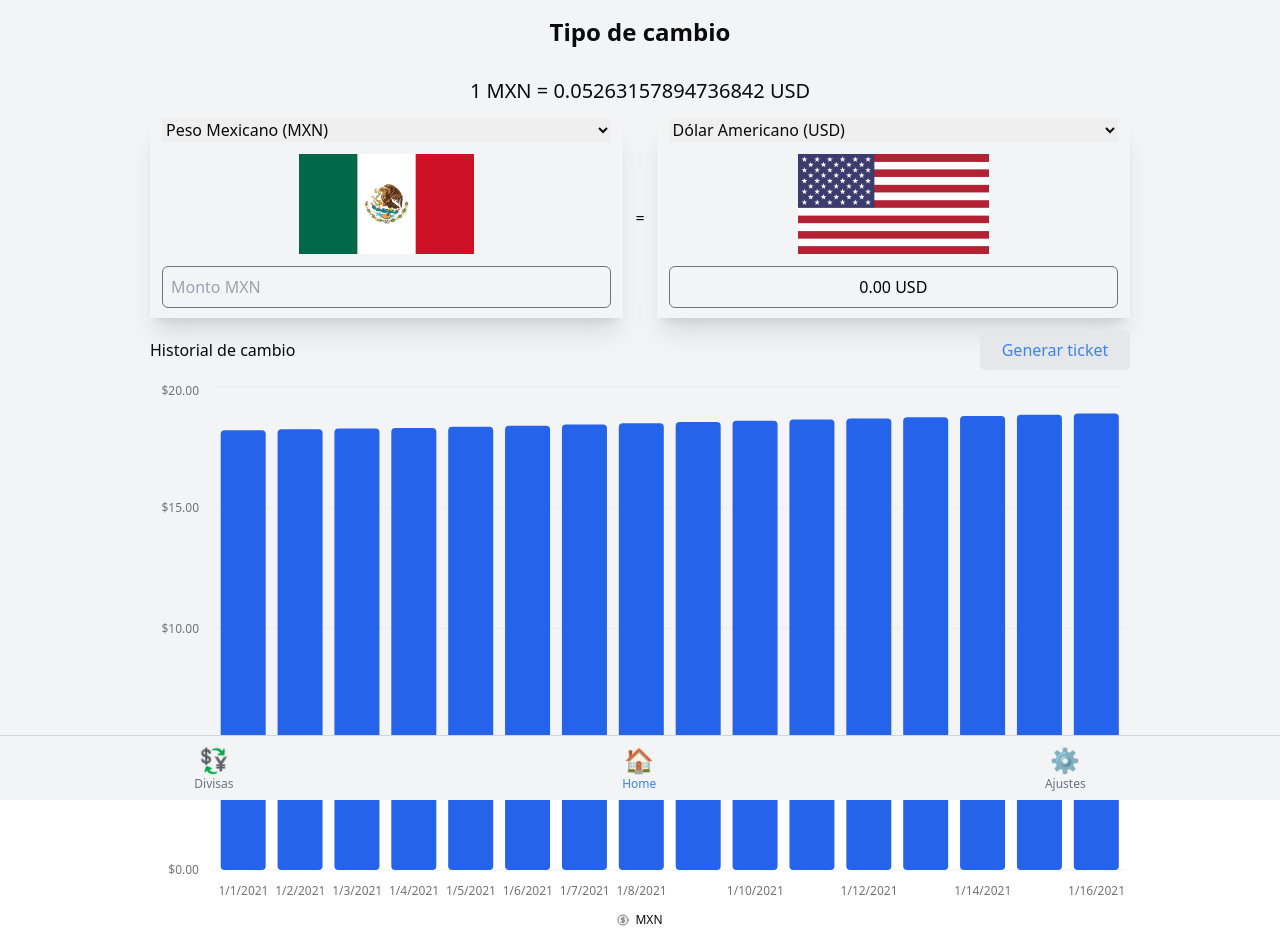
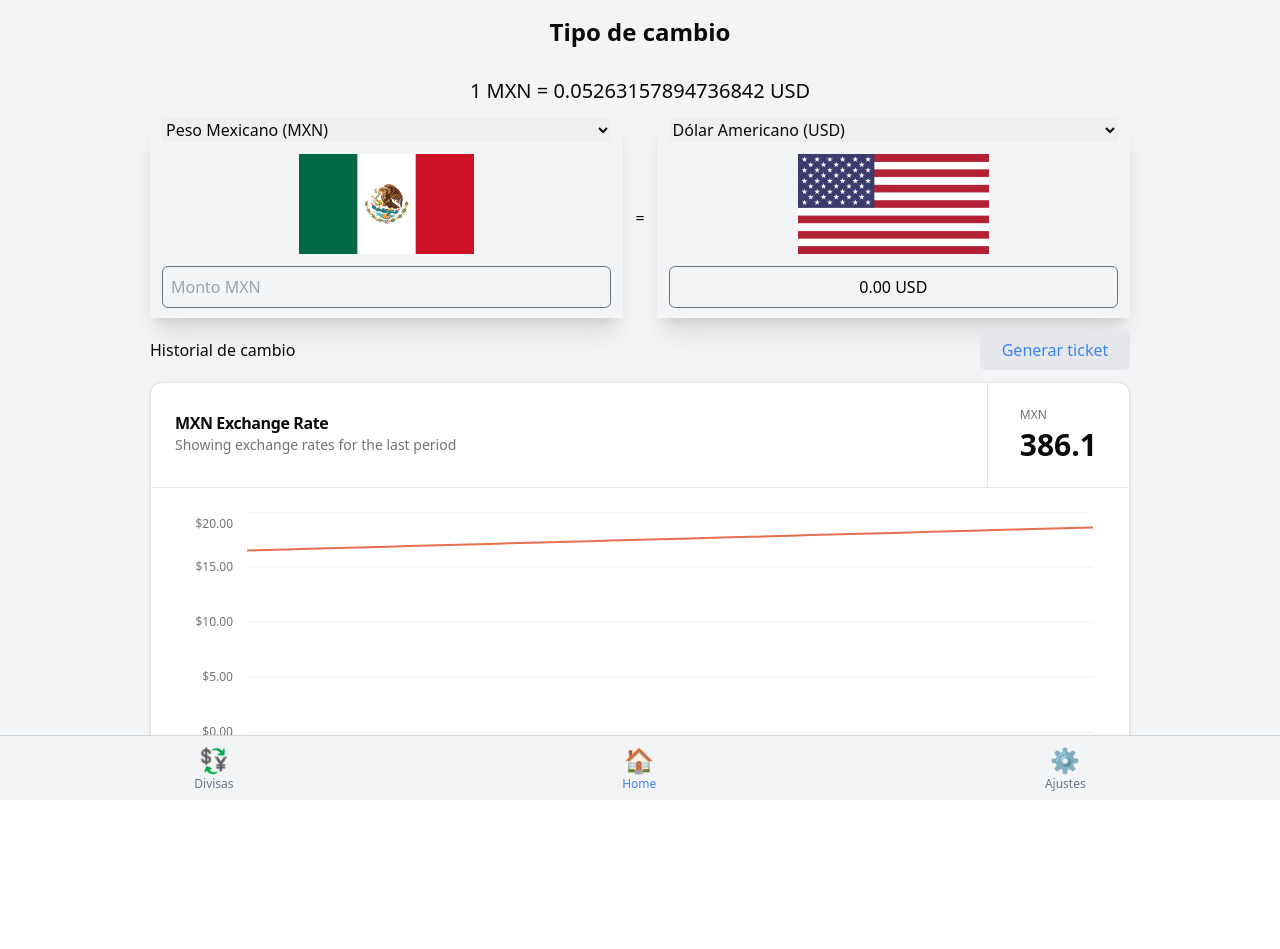
Before and after one commit to AbelardoReyes/AppConversion, a React (Vite) app: page / in a window 1280 px wide. After the commit the page ends 803 px from the top, so only its background shows below. Built offline with nearby package versions, Linux system fonts and the light colour scheme.

Commit message:
exchange updated

```diff
--- a/src/components/charts/ExchangeChart.tsx
+++ b/src/components/charts/ExchangeChart.tsx
@@ -1,115 +1,139 @@
-import {
-  ChartConfig,
-  ChartContainer,
-  ChartLegend,
-  ChartLegendContent,
-  ChartTooltip,
-  ChartTooltipContent
-} from "@/components/ui/chart.tsx";
-import { Bar, BarChart, CartesianGrid, XAxis, YAxis } from "recharts";
+import { useEffect, useMemo, useState } from "react";
+import { CartesianGrid, Line, LineChart, XAxis, YAxis } from "recharts";
 import { CircleDollarSign } from "lucide-react";
 
-const charData = [
-  {
-    date: "2021-01-01",
-    MXN: 18.21,
+import { Card, CardContent, CardDescription, CardHeader, CardTitle } from "@/components/ui/card";
+import { ChartConfig, ChartContainer, ChartTooltip, ChartTooltipContent } from "@/components/ui/chart";
+import { Exchange } from "@/types/exchange";
+import { addExchangeToHistory, getExchangeHistory } from "@/lib/store/history";
+
+const chartConfig = {
+  views: {
+    label: "Exchange Rate"
   },
-  {
-    date: "2021-01-02",
-    MXN: 18.25,
-  },
-  {
-    date: "2021-01-03",
-    MXN: 18.28,
-  },
-  {
-    date: "2021-01-04",
-    MXN: 18.30,
-  },
-  {
-    date: "2021-01-05",
-    MXN: 18.35,
-  },
-  {
-    date: "2021-01-06",
-    MXN: 18.40,
-  },
-  {
-    date: "2021-01-07",
-    MXN: 18.45,
-  },
-  {
-    date: "2021-01-08",
-    MXN: 18.50,
-  },
-  {
-    date: "2021-01-09",
-    MXN: 18.55,
-  },
-  {
-    date: "2021-01-10",
-    MXN: 18.60,
-  },
-  {
-    date: "2021-01-11",
-    MXN: 18.65,
-  },
-  {
-    date: "2021-01-12",
-    MXN: 18.70,
-  },
-  {
-    date: "2021-01-13",
-    MXN: 18.75,
-  },
-  {
-    date: "2021-01-14",
-    MXN: 18.80,
-  },
-  {
-    date: "2021-01-15",
-    MXN: 18.85,
-  },
-  {
-    date: "2021-01-16",
-    MXN: 18.90,
-  }
-]
-
-const charConfig= {
   MXN: {
     label: "MXN",
-    icon: CircleDollarSign,
-    color: "#2563eb",
+    color: "hsl(var(--chart-1))",
+    icon: CircleDollarSign
   }
-} satisfies ChartConfig
+} satisfies ChartConfig;
 
 export default function ExchangeChart() {
+  const [chartData, setChartData] = useState<Exchange[]>([]);
+
+  useEffect(() => {
+    const fetchExchangeHistory = async () => {
+      const data = await getExchangeHistory("MXN");
+      setChartData(data);
+    };
+    fetchExchangeHistory();
+  }, []);
+
+  useEffect(() => {
+    const timer = setTimeout(() => {
+      addExchangeToHistory("MXN", {
+        date: new Date().toISOString(),
+        value: Math.random() * 100
+      }).then(() => {
+        console.log("Added new exchange to history");
+        getExchangeHistory("MXN").then((data) => {
+          setChartData(data);
+        });
+      });
+    }, 10000); // 10 seconds
+    return () => clearTimeout(timer);
+  }, []);
+
+  const total = useMemo(
+    () => chartData.reduce((acc, curr) => acc + curr.value, 0),
+    [chartData]
+  );
+
   return (
-    <ChartContainer config={charConfig} className="min-h-[200px] w-full">
-      <BarChart accessibilityLayer data={charData}>
+    <Card>
+      <CardHeader className="flex flex-col items-stretch space-y-0 border-b p-0 sm:flex-row">
+        <div className="flex flex-1 flex-col justify-center gap-1 px-6 py-5 sm:py-6">
+          <CardTitle>MXN Exchange Rate</CardTitle>
+          <CardDescription>
+            Showing exchange rates for the last period
+          </CardDescription>
+        </div>
+        <div className="flex">
+          <div
+            className="flex flex-1 flex-col justify-center gap-1 border-t px-6 py-4 text-left sm:border-l sm:border-t-0 sm:px-8 sm:py-6">
+            <span className="text-xs text-muted-foreground">
+              {chartConfig.MXN.label}
+            </span>
+            <span className="text-lg font-bold leading-none sm:text-3xl">
+              {total.toLocaleString()}
+            </span>
+          </div>
+        </div>
+      </CardHeader>
+      <CardContent className="px-2 sm:p-6">
+        <ChartContainer
+          config={chartConfig}
+          className="aspect-auto h-[250px] w-full"
+        >
+          <LineChart
+            accessibilityLayer
+            data={chartData}
+            margin={{
+              left: 12,
+              right: 12
+            }}
+          >
             <CartesianGrid vertical={false} />
-        <ChartTooltip content={<ChartTooltipContent />} />
-        <YAxis
-          tickLine={false}
-          tickMargin={10}
-          axisLine={false}
-          tickFormatter={(value) => new Intl.NumberFormat("es-MX", {
-            style: "currency",
-            currency: "MXN"
-          }).format(value)}
-        />
             <XAxis
               dataKey="date"
               tickLine={false}
-          tickMargin={10}
               axisLine={false}
-          tickFormatter={(value) => new Date(value).toLocaleDateString()}
+              tickMargin={8}
+              minTickGap={32}
+              tickFormatter={(value) => {
+                const date = new Date(value);
+                return date.toLocaleDateString("en-US", {
+                  month: "short",
+                  day: "numeric"
+                });
+              }}
             />
-        <ChartLegend content={<ChartLegendContent />} />
-        <Bar dataKey="MXN" fill="var(--color-MXN)" radius={4} />
-      </BarChart>
-
+            <YAxis
+              tickLine={false}
+              axisLine={false}
+              tickMargin={8}
+              tickFormatter={(value) =>
+                new Intl.NumberFormat("es-MX", {
+                  style: "currency",
+                  currency: "MXN"
+                }).format(value)
+              }
+            />
+            <ChartTooltip
+              content={
+                <ChartTooltipContent
+                  className="w-[150px]"
+                  nameKey="views"
+                  labelFormatter={(value) => {
+                    return new Date(value).toLocaleDateString("en-US", {
+                      month: "short",
+                      day: "numeric",
+                      year: "numeric"
+                    });
+                  }}
+                />
+              }
+            />
+            <Line
+              dataKey="value"
+              type="monotone"
+              stroke={`var(--color-MXN)`}
+              strokeWidth={2}
+              dot={false}
+            />
+          </LineChart>
         </ChartContainer>
-  )
+      </CardContent>
+    </Card>
+  );
 }
--- /dev/null
+++ b/src/lib/jsons/exchange_history.json
@@ -0,0 +1,92 @@
+{
+  "MXN": [
+    {
+      "value": 16.5,
+      "date": "2022-01-01"
+    },
+    {
+      "value": 16.6,
+        "date": "2022-01-02"
+    },
+    {
+      "value": 16.7,
+      "date": "2022-01-03"
+    },
+    {
+      "value": 16.8,
+      "date": "2022-01-04"
+    },
+    {
+      "value": 16.9,
+      "date": "2022-01-05"
+    },
+    {
+      "value": 17.0,
+      "date": "2022-01-06"
+    },
+    {
+      "value": 17.1,
+      "date": "2022-01-07"
+    },
+    {
+      "value": 17.2,
+      "date": "2022-01-08"
+    },
+    {
+      "value": 17.3,
+      "date": "2022-01-09"
+    },
+    {
+      "value": 17.4,
+      "date": "2022-01-10"
+    },
+    {
+      "value": 17.5,
+      "date": "2022-01-11"
+    },
+    {
+      "value": 17.6,
+      "date": "2022-01-12"
+    },
+    {
+      "value": 17.7,
+      "date": "2022-01-13"
+    },
+    {
+      "value": 17.8,
+      "date": "2022-01-14"
+    },
+    {
+      "value": 17.9,
+      "date": "2022-01-15"
+    },
+    {
+      "value": 18.0,
+      "date": "2022-01-16"
+    },
+    {
+      "value": 18.1,
+      "date": "2022-01-17"
+    },
+    {
+      "value": 18.2,
+      "date": "2022-01-18"
+    },
+    {
+      "value": 18.3,
+      "date": "2022-01-19"
+    },
+    {
+      "value": 18.4,
+      "date": "2022-01-20"
+    },
+    {
+      "value": 18.5,
+      "date": "2022-01-21"
+    },
+    {
+      "value": 18.6,
+      "date": "2022-01-22"
+    }
+  ]
+}
--- /dev/null
+++ b/src/lib/store/history.ts
@@ -0,0 +1,50 @@
+import { Exchange } from "@/types/exchange.ts";
+
+interface ExchangeHistoryStore {
+  [key: string]: Exchange[];
+}
+
+const STORAGE_KEY = "exchangeHistoryStore";
+
+// Initialize the store with data from the JSON file
+async function initializeStore(): Promise<void> {
+  const result = await import("@/lib/jsons/exchange_history.json", {
+    assert: { type: "json" }
+  });
+  localStorage.setItem(STORAGE_KEY, JSON.stringify(result.default));
+}
+
+// Helper function to get the store from localStorage
+function getStore(): ExchangeHistoryStore {
+  const storeJson = localStorage.getItem(STORAGE_KEY);
+  return storeJson ? JSON.parse(storeJson) : {};
+}
+
+// Helper function to save the store to localStorage
+function saveStore(store: ExchangeHistoryStore): void {
+  localStorage.setItem(STORAGE_KEY, JSON.stringify(store));
+}
+
+export async function getExchangeHistory(slug: string): Promise<Exchange[]> {
+  if (!localStorage.getItem(STORAGE_KEY)) {
+    await initializeStore();
+  }
+
+  const store = getStore();
+  return store[slug] || [];
+}
+
+export async function addExchangeToHistory(slug: string, data: Exchange): Promise<void> {
+  if (!localStorage.getItem(STORAGE_KEY)) {
+    await initializeStore();
+  }
+
+  const store = getStore();
+  const history = store[slug] || [];
+  const newHistory = [...history, data];
+
+  saveStore({
+    ...store,
+    [slug]: newHistory
+  });
+}
--- /dev/null
+++ b/src/types/exchange.ts
@@ -0,0 +1,4 @@
+export interface Exchange {
+  value: number,
+  date: string,
+}
```
Lines whose indentation alone changed are shown as unchanged.
